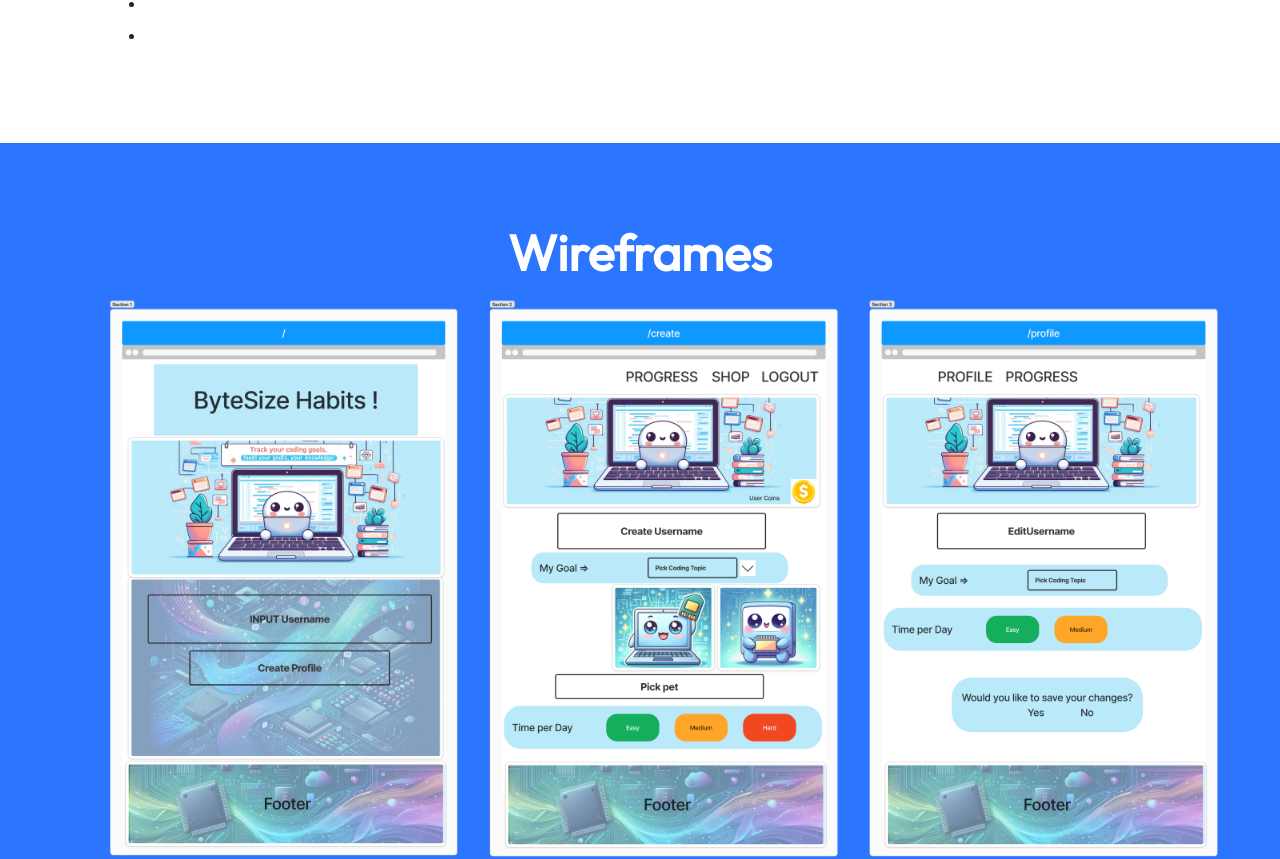
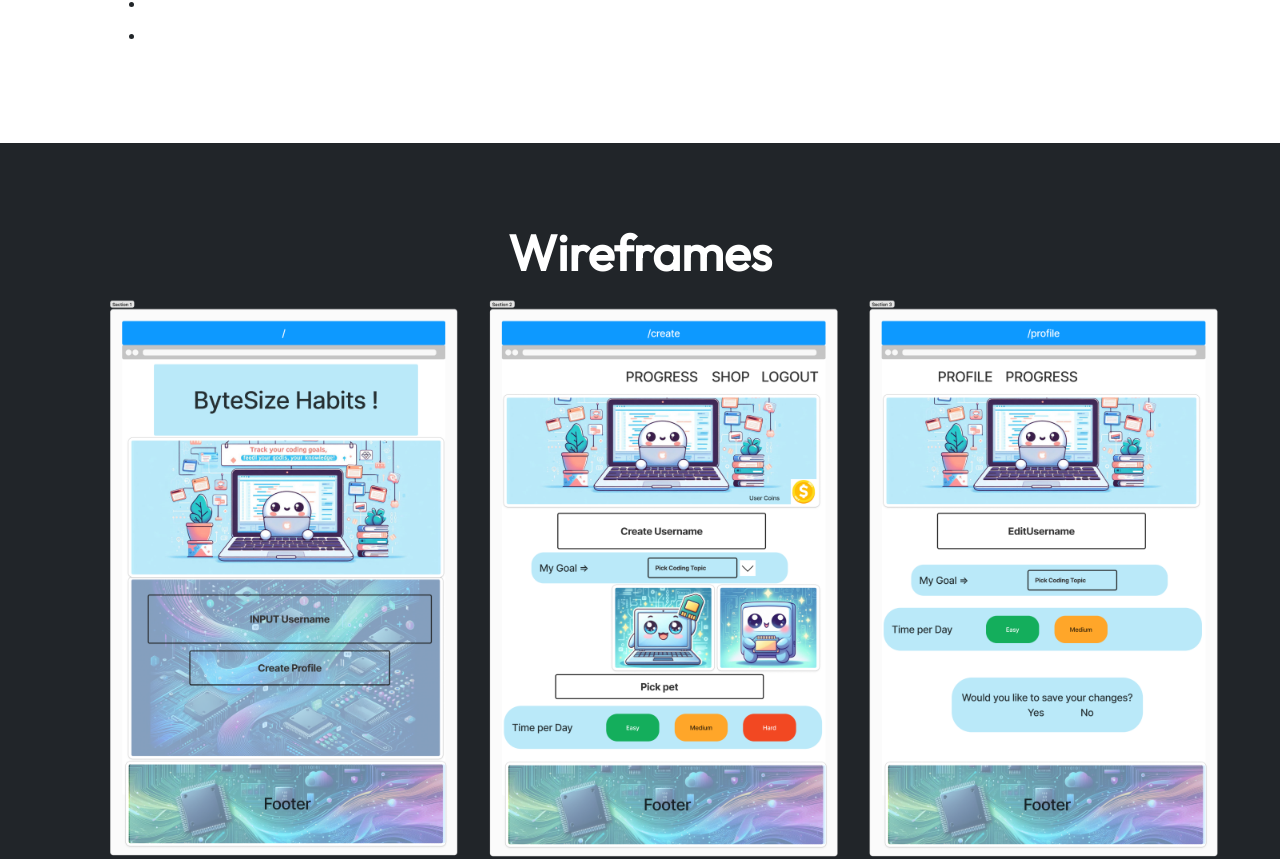
Before and after one commit to JenWarman/portfolio, a React (Vite) app: page /byte-size-habits in a window 1280 px wide. Shown: the part 1036-1895 px from the top of the page. Built offline with nearby package versions, Linux system fonts and the light colour scheme.

Commit message:
byte size habits container background

```diff
--- a/src/components/ByteSizeHabits.jsx
+++ b/src/components/ByteSizeHabits.jsx
@@ -39,7 +39,7 @@ function ByteSizeHabits() {
           </Row>
           </Container>
 
-          <Container className='wireframe-container' fluid>
+          <Container className='wireframe-container' fluid bg="dark">
             <Container className="inner-wireframe-container">
             <Row>
               <h2 id='wireframe-header'>Wireframes</h2>
--- a/src/index.css
+++ b/src/index.css
@@ -241,7 +241,7 @@
 }
 
 .wireframe-container {
-  background-color: #2C76FF;
+  background-color: #212529;
 }
 #wireframe-header {
   font-weight: bold;
```
